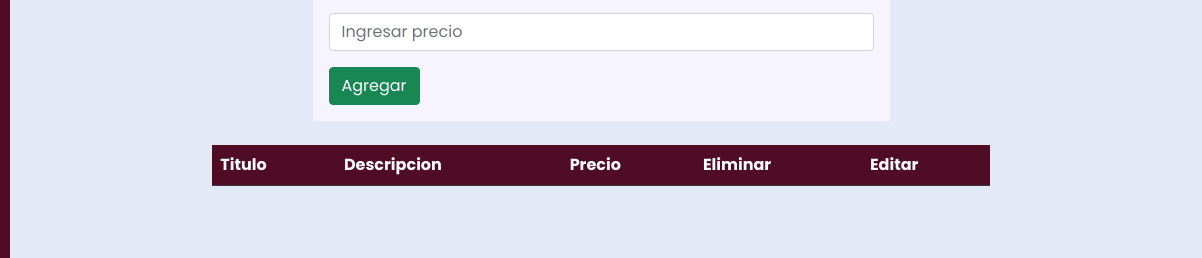
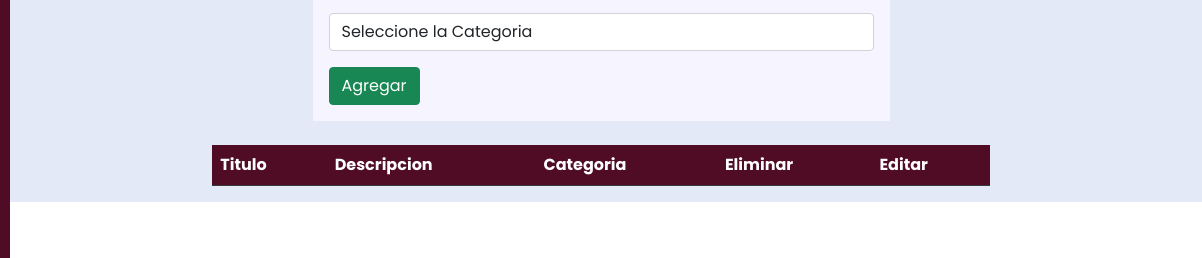
Before and after one commit to kendyr7/JavaScript, a plain HTML site: page index.html in a window 1280 px wide. Shown: the part 299-557 px from the top of the page, 78-1280 px from the left. Drawn offline with nearby package versions, Linux system fonts and the light colour scheme; files whose address does not match are found by name.

Commit message:
Agregue seleccionador de categoria en lugar de precio, mejoras de la interzas para utilizar toda la pantalla segun tamano

```diff
--- a/index.html
+++ b/index.html
@@ -68,12 +68,8 @@
 
             <div class="bottom-content">
                 <li class="mode">
-                    <div class="sun-moon">
-                        <i class='bx bx-moon icon moon'></i>
-                        <i class='bx bx-sun icon sun'></i>
-                    </div>
+                    <div class="sun-moon"></div>
                     <span class="mode-text text">Dark mode</span>
-
                     <div class="toggle-switch">
                         <span class="switch"></span>
                     </div>
@@ -94,7 +90,7 @@
     </nav>
 
     <!----======== CARD CON INPUTS PARA AGREGAR LA INFO ======== -->
-  <div class="container-fluid mt-3" id="body">
+    <div class="container-fluid mt-3" id="body">
     <div class="row justify-content-center">
         <div class="col-sm-12 mt-4 col-md-6 ">
             <div class="card border-0">
@@ -110,7 +106,21 @@
                             <textarea id="descripcion" class="form-control" placeholder="Ingresar descipcion" required></textarea>
                         </div>
                         <div class="form- mb-3">
-                            <input type="number" id="precio" class="form-control" placeholder="Ingresar precio" required>
+                                <select name="" id="precio" class="form-control" required>
+                                    <option value="" selected="selected" disabled>Seleccione la Categoria</option>
+                                    <option value="Accion">Accion</option>
+                                    <option value="Comedia">Comedia</option>
+                                    <option value="Deportes">Deportes</option>
+                                    <option value="Aventura">Aventura</option>
+                                    <option value="Drama">Drama</option>
+                                    <option value="Fantasia">Fantasia</option>
+                                    <option value="Ciencia Ficcion">Ciencia Ficcion</option>
+                                    <option value="Crimen">Crimen</option>
+                                    <option value="Romance">Romance</option>
+                                    <option value="Misterio">Misterio</option>
+                                    <option value="Detectives">Detectives</option>
+                                </select>
+                            <!-- <input type="number" id="precio" class="form-control" placeholder="Ingresar precio" required> -->
                         </div>
 
                         <button type="submit" class="btn btn-success">Agregar</button>
@@ -128,7 +138,7 @@
                             <tr>
                                 <th scope="col">Titulo</th>
                                 <th scope="col">Descripcion</th>
-                                <th scope="col">Precio</th>
+                                <th scope="col">Categoria</th>
                                 <th scope="col">Eliminar</th>
                                 <th scope="col">Editar</th>
                             </tr>
--- a/styles.css
+++ b/styles.css
@@ -62,7 +62,7 @@ body.dark{
     width: 88px;
 }
 
-/* =====  ===== */
+/* ===== ENLACES SIDEBAR ===== */
 .sidebar li{
     height: 50px;
     list-style: none;
@@ -138,6 +138,8 @@ header .image-text .profession{
     width: 40px;
     border-radius: 6px;
 }
+
+/* Flechita para esconder el SideBar */
 
 .sidebar header .toggle{
     position: absolute;
@@ -234,19 +236,6 @@ body.dark .sidebar li a:hover .text{
     width: 60px;
 }
 
-.mode .sun-moon i{
-    position: absolute;
-}
-.mode .sun-moon i.sun{
-    opacity: 0;
-}
-body.dark .mode .sun-moon i.sun{
-    opacity: 1;
-}
-body.dark .mode .sun-moon i.moon{
-    opacity: 0;
-}
-
 .menu-bar .bottom-content .toggle-switch{
     position: absolute;
     right: 0;
@@ -289,7 +278,6 @@ body.dark .switch::before{
     top: 0;
     top: 0;
     left: 250px;
-    height: 100vh;
     width: calc(100% - 250px);
     background-color: var(--body-color);
     transition: var(--tran-05);
@@ -303,7 +291,6 @@ body.dark .switch::before{
 
 .sidebar.close ~ .home{
     left: 78px;
-    height: 100vh;
     width: calc(100% - 78px);
 }
 body.dark .home .text{
@@ -317,12 +304,6 @@ body.dark .home .text{
     text-align: center;
     color: white;
     background-color: var(--sidebar-color) !important;
-    /* background-image: linear-gradient(
-          -45deg,
-          rgb(107, 53, 67) 25%,
-          rgb(104, 47, 124) 51%,
-          rgb(80, 12, 37) 100%
-    ); */
   }
 
 .menu-links {
```
Also changed, not shown: assets/img/logo.png (deleted).
